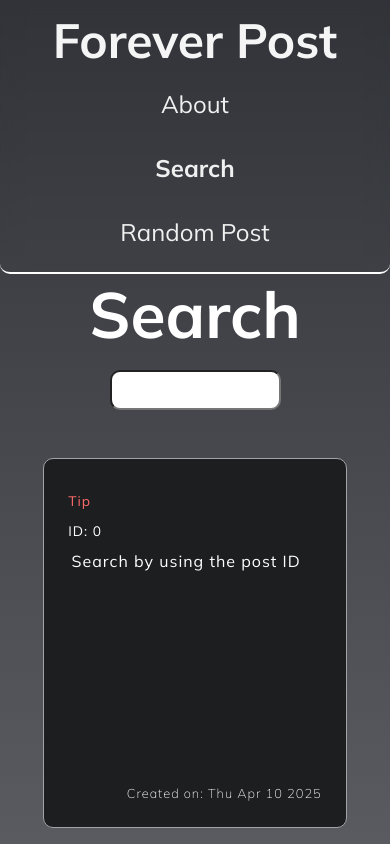
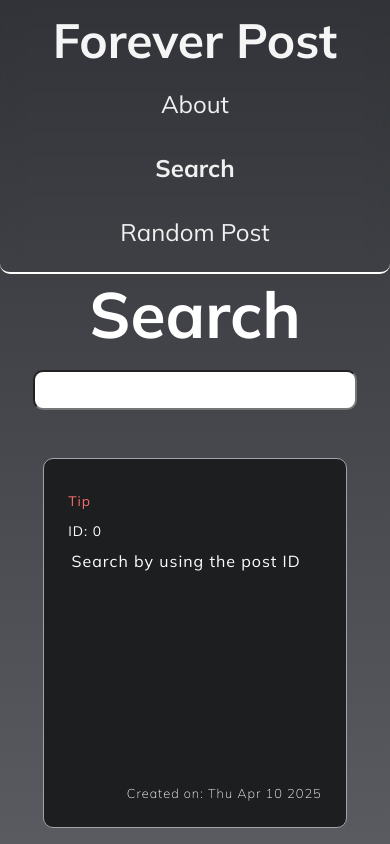
Before and after one commit to OtherLinux/ForeverPost, an Angular app: page /search in a window 390 px wide. Built offline with nearby package versions, Linux system fonts and the light colour scheme.

Commit message:
Made the search bar better

```diff
--- a/src/app/Pages/search/search.component.css
+++ b/src/app/Pages/search/search.component.css
@@ -20,10 +20,10 @@
     #SearchID {
       font-size: 1.5rem;
       border-radius: 10px;
-      width: 10%;
+      width: 20rem;
       text-align: center;
       outline: none;
-      padding: 0.25rem 4rem 0.25rem 4rem;
+      padding: 0.25rem;
     }
   }
   div {
@@ -33,3 +33,9 @@
     align-items: center;
   }
 }
+
+@media only screen and (max-width: 400px) {
+  #SearchID {
+    width: 80% !important;
+  }
+}
```
